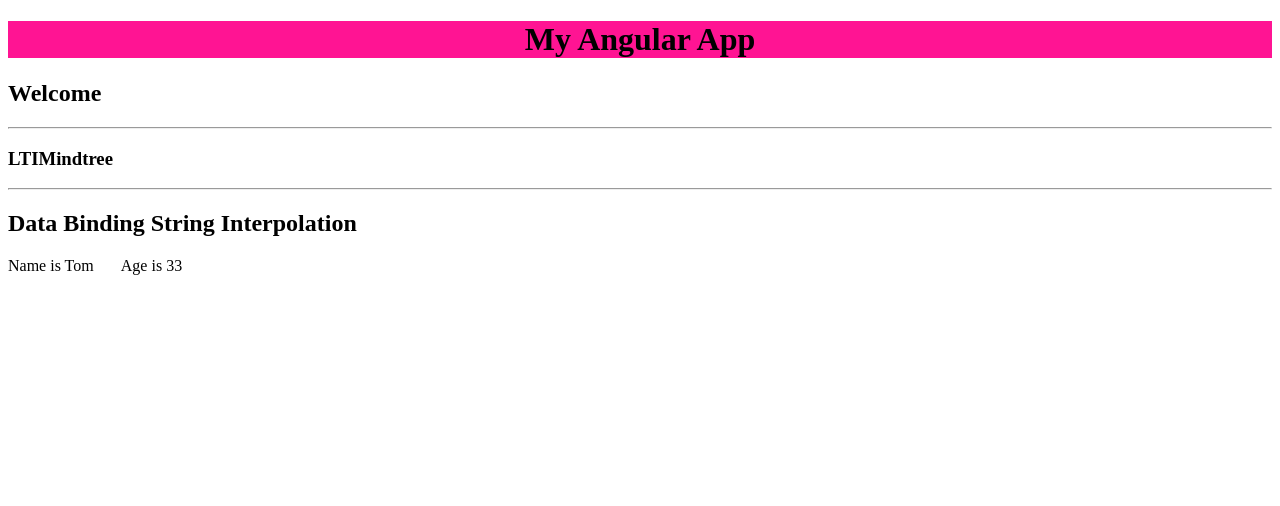
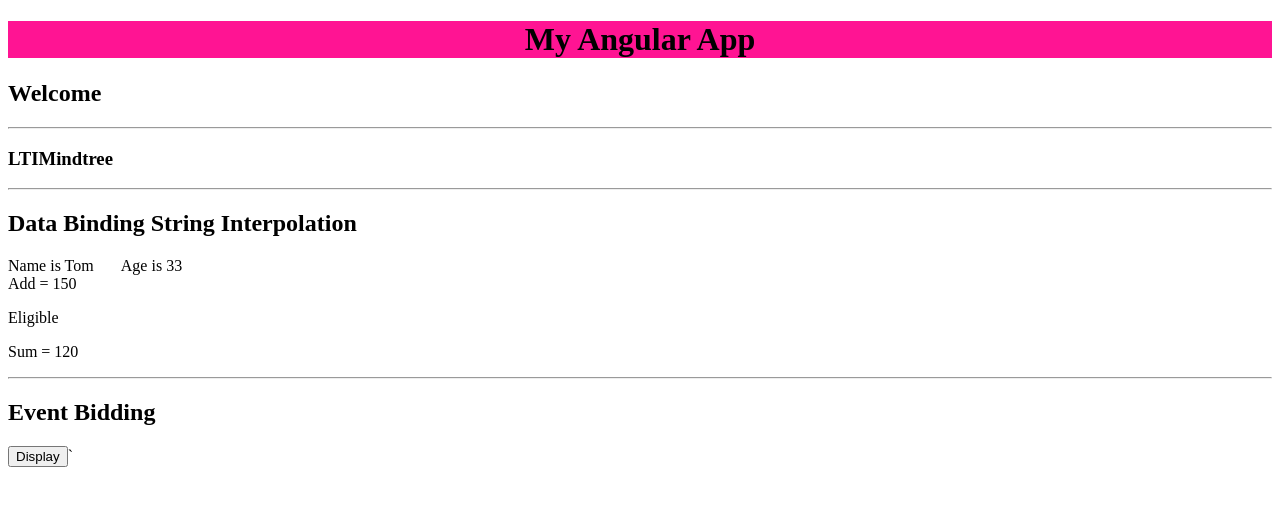
Before and after one commit to SumantArewar/enter, an Angular app in the folder demoang/: page / in a window 1280 px wide. Shown: the top 506 px of the page. Built offline with nearby package versions, Linux system fonts and the light colour scheme.

Commit message:
Backup Commit

```diff
--- a/demoang/src/app/demo/demo.component.html
+++ b/demoang/src/app/demo/demo.component.html
@@ -1,3 +1,10 @@
 <h2>Data Binding String Interpolation</h2>
 Name is {{name}} &nbsp; &nbsp; &nbsp;
 Age is {{age}}
+<br>
+Add = {{70+80}} <br>
+<p>{{age > 25 ? 'Eligible' : 'Not Eligible'}}</p>
+<p>Sum = {{Sum()}}</p>
+<hr>
+<h2>Event Bidding</h2>
+<input type ="button" value="Display" (click)="Show()">`
--- a/demoang/src/app/demo/demo.component.ts
+++ b/demoang/src/app/demo/demo.component.ts
@@ -9,6 +9,16 @@ export class DemoComponent implements OnInit {
 
   name:string = 'Tom'
   age:number = 33
+  fno:number = 90
+  sno:number = 30
+  Sum():number
+  {
+    return this.fno + this.sno
+  }
+  Show():void
+  {
+    alert('Name is '+ this.name + ' Age is '+ this.age)
+  }
 
   constructor() { }
 
--- a/demoang/src/app/simple/simple.component.ts
+++ b/demoang/src/app/simple/simple.component.ts
@@ -27,6 +27,7 @@ export class SimpleComponent implements OnInit {
     {
       total = total + this.emplist[i].salary
     }
+    return total
   }
 
   constructor() { }
```
